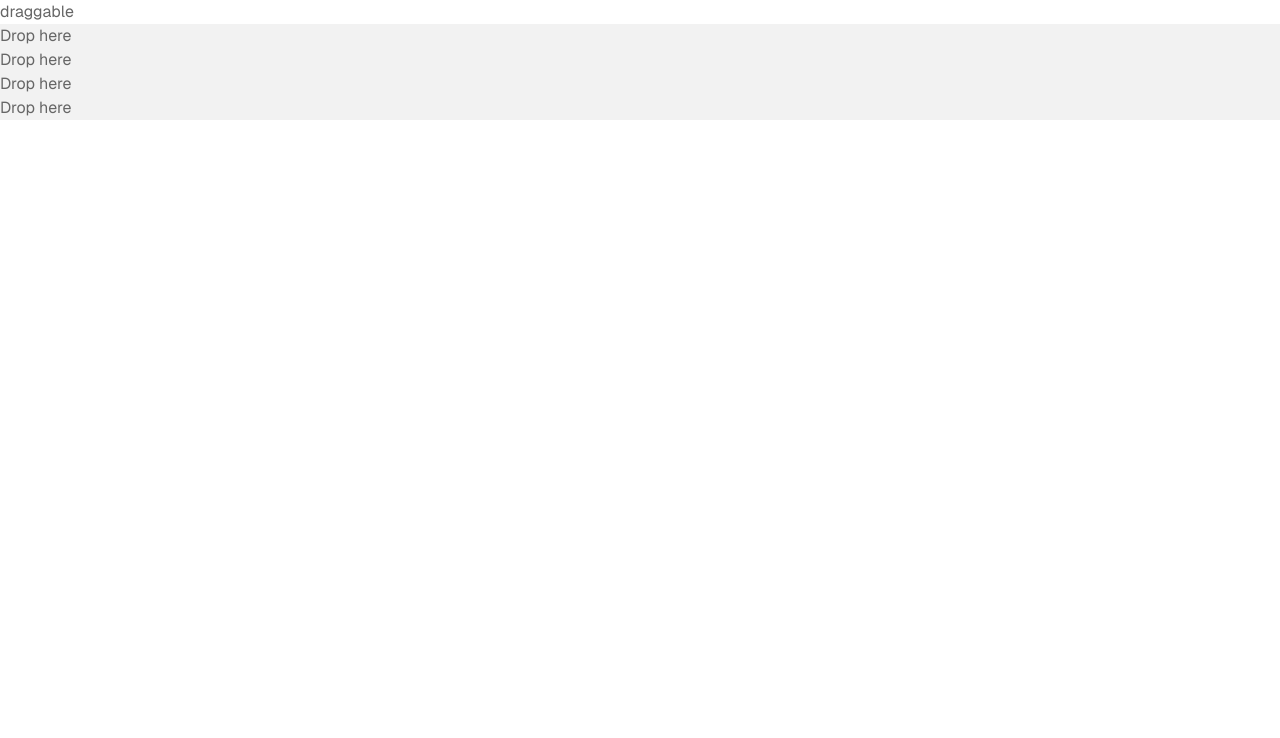
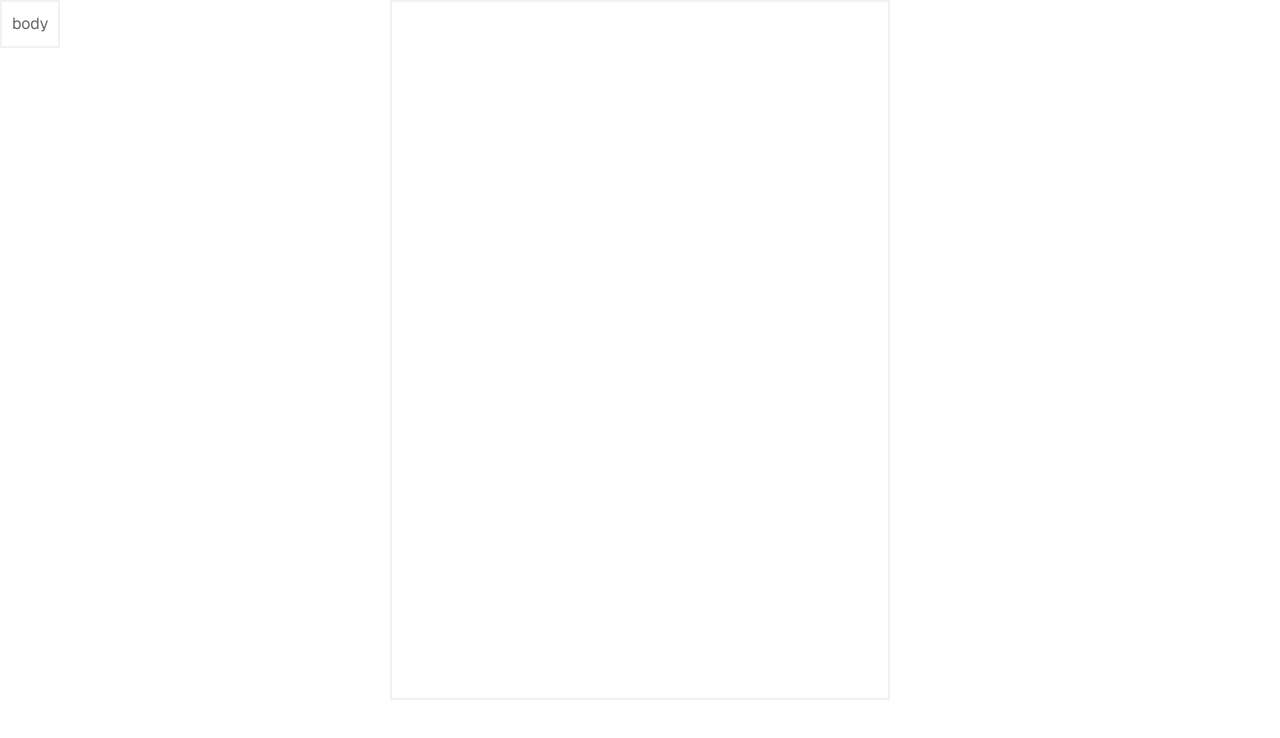
Before and after one commit to langf00rd/figmail, a Next.js app in the folder apps/web/: page /editor in a window 1280 px wide. Shown: the top 738 px of the page. Built offline with nearby package versions, Linux system fonts and the light colour scheme.

Commit message:
feat: dragable resizeable components

```diff
--- /dev/null
+++ b/apps/web/app/components/draggable.tsx
@@ -0,0 +1,43 @@
+"use client";
+
+import type { ReactNode } from "react";
+import React from "react";
+import { useDraggable } from "@dnd-kit/core";
+import { Resizable } from "re-resizable";
+
+export function Draggable(props: {
+   id: string;
+   styles: object;
+   children: ReactNode;
+}): JSX.Element {
+   const { attributes, listeners, setNodeRef, transform } = useDraggable({
+      id: props.id,
+   });
+
+   const draggableStyle = {
+      backgroundColor: "#fff",
+      border: "2px solid #f1f1f1",
+      height: "100%",
+      width: "100%",
+      padding: "10px",
+   };
+
+   const style = transform
+      ? {
+           transform: `translate3d(${transform.x}px, ${transform.y}px, 0)`,
+        }
+      : undefined;
+
+   return (
+      <Resizable style={{ ...props.styles, ...style, position: "absolute" }}>
+         <div
+            ref={setNodeRef}
+            style={{ ...draggableStyle }}
+            {...listeners}
+            {...attributes}
+         >
+            {props.children}
+         </div>
+      </Resizable>
+   );
+}
--- /dev/null
+++ b/apps/web/app/components/droppable.tsx
@@ -0,0 +1,12 @@
+"use client";
+import type { PropsWithChildren } from "react";
+import React from "react";
+import { useDroppable } from "@dnd-kit/core";
+
+export function Droppable(props: PropsWithChildren): JSX.Element {
+   const { setNodeRef } = useDroppable({
+      id: "droppable",
+   });
+
+   return <div ref={setNodeRef}>{props.children}</div>;
+}
--- a/apps/web/app/editor/page.tsx
+++ b/apps/web/app/editor/page.tsx
@@ -1,73 +1,66 @@
 "use client";
 
+import React, { useState } from "react";
 import type { DragEndEvent } from "@dnd-kit/core";
-import { DndContext, useDroppable, useDraggable } from "@dnd-kit/core";
-import { useState, type ReactNode } from "react";
+import { DndContext } from "@dnd-kit/core";
+import { Draggable } from "../components/draggable";
+import { Droppable } from "../components/droppable";
+import type { UIElement } from "../../interface";
+
+const elements: UIElement[] = [
+   {
+      id: "1",
+      content: <p contentEditable>title</p>,
+      position: {
+         x: 0,
+         y: 0,
+      },
+   },
+   {
+      id: "2",
+      content: <p contentEditable>body</p>,
+      position: {
+         x: 0,
+         y: 0,
+      },
+   },
+];
 
 export default function Page(): JSX.Element {
-   const droppableContainers = ["a", "b", "c", "d"];
-   const [parent, setParent] = useState<null | number | string>(null);
+   const [uiElements, setUIElements] = useState(elements);
 
-   function handleDragEnd(event: DragEndEvent): void {
-      const { over } = event;
-      setParent(over ? over.id : null);
+   function handleDragEnd(e: DragEndEvent): void {
+      const element = uiElements.find((x) => x.id === e.active.id);
+      if (!element) return;
+      element.position.x += e.delta.x;
+      element.position.y += e.delta.y;
+      const _elements = elements.map((x) => {
+         if (x.id === element.id) return element;
+         return x;
+      });
+      setUIElements(_elements);
    }
 
-   const droppableElement = (
-      <Draggable id="draggable-1">
-         <div>
-            <p>draggable</p>
-         </div>
-      </Draggable>
-   );
-
    return (
-      <main className="h-screen w-screen space-y-2 max-w-xl mx-auto shadow p-5 main">
-         <DndContext onDragEnd={handleDragEnd}>
-            {parent === null ? droppableElement : null}
-            {droppableContainers.map((droppableID) => (
-               <Droppable id={droppableID} key={droppableID}>
-                  {parent === droppableID ? droppableElement : "Drop here"}
-               </Droppable>
-            ))}
-         </DndContext>
-      </main>
+      <DndContext onDragEnd={handleDragEnd}>
+         <Droppable>
+            <main>
+               <div className="content">
+                  {uiElements.map((element) => (
+                     <Draggable
+                        id={element.id}
+                        key={element.id}
+                        styles={{
+                           left: `${element.position.x}px`,
+                           top: `${element.position.y}px`,
+                        }}
+                     >
+                        {element.content}
+                     </Draggable>
+                  ))}
+               </div>
+            </main>
+         </Droppable>
+      </DndContext>
    );
 }
-
-function Droppable(props: { id: string; children: ReactNode }): JSX.Element {
-   const { isOver, setNodeRef } = useDroppable({ id: props.id });
-   return (
-      <div
-         className="w-max p-5 rounded-md border-[4px] border-dotted transition-colors"
-         ref={setNodeRef}
-         style={{ background: isOver ? "#4df2f2" : "#f2f2f2" }}
-      >
-         {props.children}
-      </div>
-   );
-}
-
-function Draggable(props: { id: string; children: ReactNode }): JSX.Element {
-   const { attributes, listeners, setNodeRef, transform } = useDraggable({
-      id: props.id,
-   });
-
-   const style = transform
-      ? {
-           transform: `translate3d(${transform.x}px, ${transform.y}px, 0)`,
-        }
-      : undefined;
-
-   return (
-      <div
-         className="w-max p-5 rounded-md border-[4px] bg-white"
-         ref={setNodeRef}
-         style={style}
-         {...listeners}
-         {...attributes}
-      >
-         {props.children}
-      </div>
-   );
-}
--- a/apps/web/app/globals.css
+++ b/apps/web/app/globals.css
@@ -18,3 +18,18 @@ b {
    color: #000;
    font-weight: 600;
 }
+/*
+.contenteditable-element {
+   user-select: text;
+} */
+
+main {
+   width: 100vw;
+   height: 100vh;
+   .content {
+      border: 2px solid #f1f1f1;
+      min-height: 700px;
+      max-width: 500px;
+      margin: 0 auto;
+   }
+}
--- /dev/null
+++ b/apps/web/interface.ts
@@ -0,0 +1,7 @@
+import type { ReactNode } from "react";
+
+export interface UIElement {
+   id: string;
+   content: ReactNode;
+   position: { x: number; y: number };
+}
--- a/apps/web/package.json
+++ b/apps/web/package.json
@@ -11,11 +11,14 @@
    "dependencies": {
       "@dnd-kit/core": "^6.0.8",
       "@dnd-kit/utilities": "^3.2.1",
+      "clsx": "^2.0.0",
       "geist": "^1.0.0",
       "lucide-react": "^0.292.0",
       "next": "^13.4.19",
+      "re-resizable": "^6.9.11",
       "react": "^18.2.0",
       "react-dom": "^18.2.0",
+      "tailwind-merge": "^2.0.0",
       "ui": "workspace:*"
    },
    "devDependencies": {
```
Also changed, not shown: apps/web/app/lib/utils.ts (added, +9 -0 lines).
